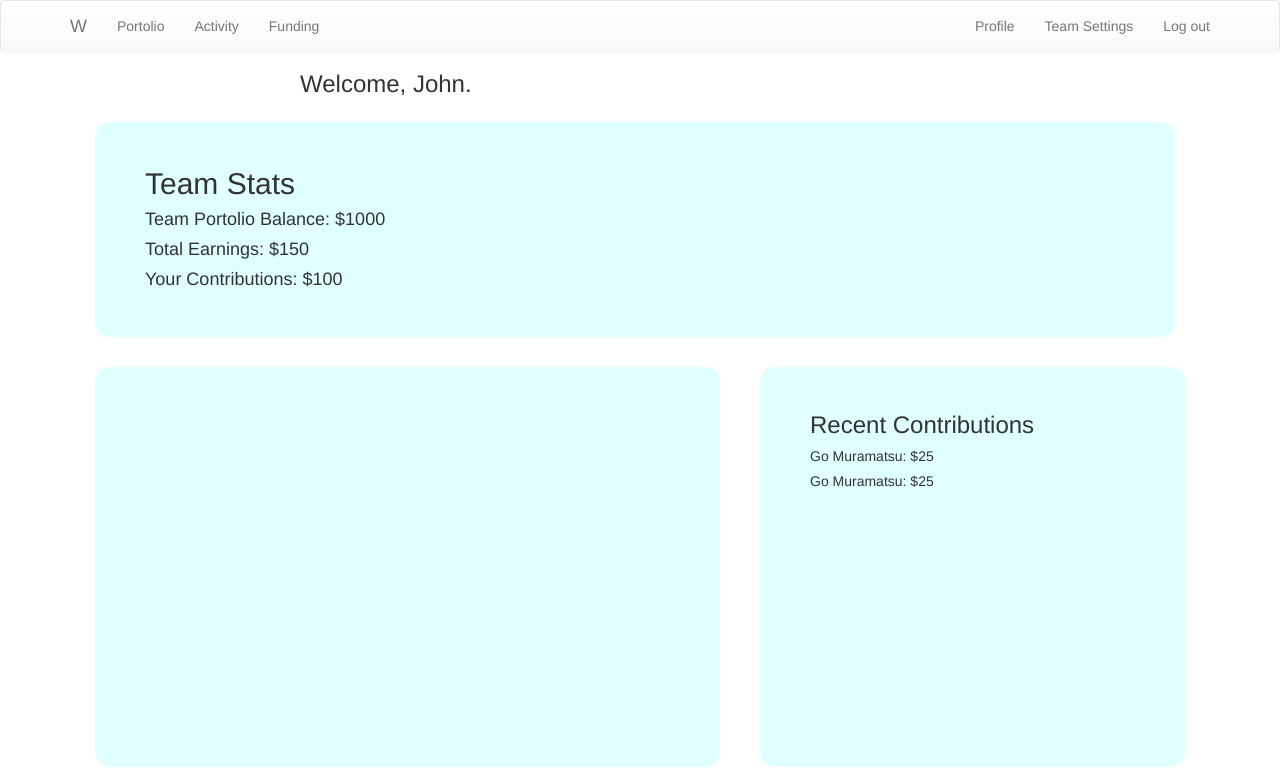
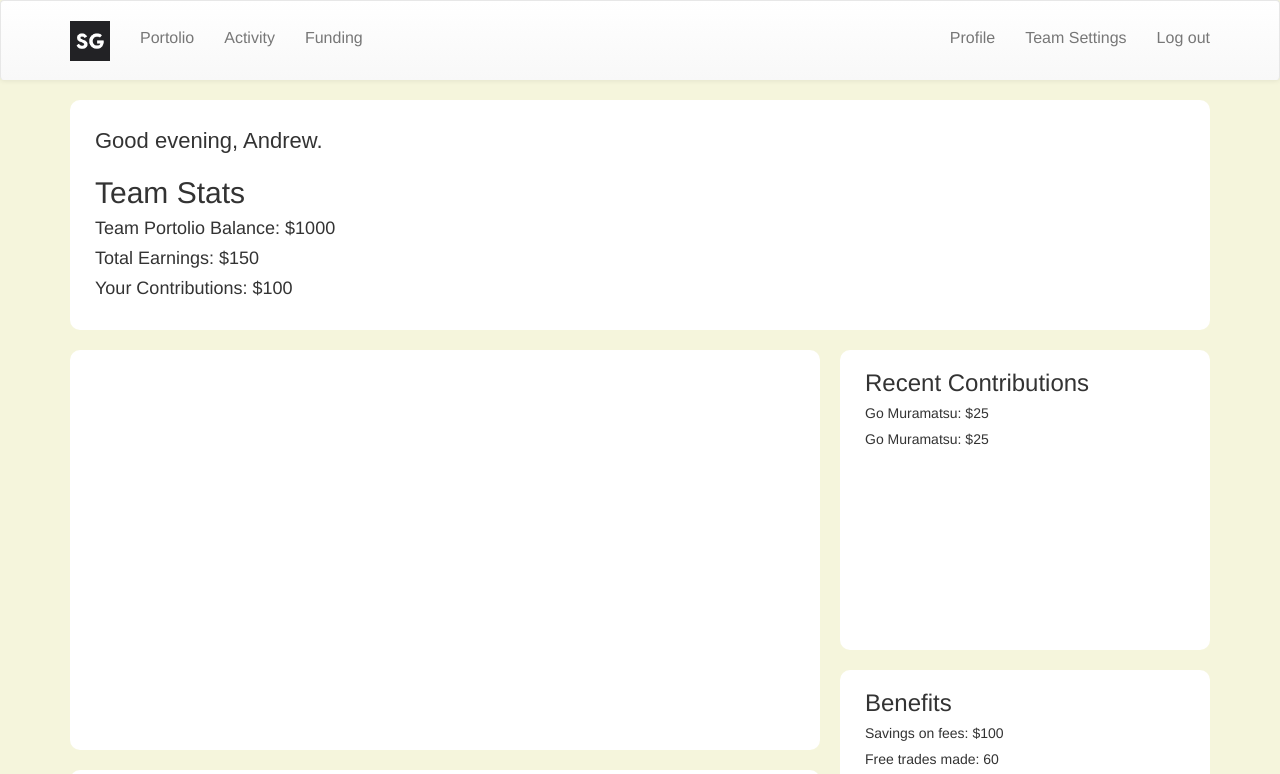
Before and after one commit to g3wanghc/wealthsimple_hack, a React app in the folder wealthsimple_app/: page / in a window 1280 px wide. Both pictures are taken after a click on the button "Sign In". Shown: the top 774 px of the page. Built offline with nearby package versions, Linux system fonts and the light colour scheme.

Commit message:
restyle the internal views

```diff
--- a/wealthsimple_app/src/Dashboard.js
+++ b/wealthsimple_app/src/Dashboard.js
@@ -13,14 +13,15 @@ class Dashboard extends React.Component {
     return (
       <div>
         <CustomNavbar loginHandler={this.props.loginHandler} pageHandler={this.props.pageHandler}/>
-        <h3 className="dashboard-wrapper">Welcome, John.</h3>
         <div className="container">
           <div className="dashboard-whole">
+            <p className="dashboard-wrapper">Good evening, Andrew.</p>
             <h2>Team Stats</h2>
             <h4>Team Portolio Balance: $1000</h4>
             <h4>Total Earnings: $150</h4>
             <h4>Your Contributions: $100</h4>
           </div>
+
           <div className="dashboard-left">
           </div>
           <div className="dashboard-right">
--- a/wealthsimple_app/src/Navbar.js
+++ b/wealthsimple_app/src/Navbar.js
@@ -1,6 +1,7 @@
 import React from 'react';
 import {Nav, Navbar, NavItem} from 'react-bootstrap';
 import Helpers from './helpers.js';
+import Icon from './static/acronym.png';
 import './custom_style.css';
 
 class CustomNavbar extends React.Component {
@@ -21,13 +22,31 @@ class CustomNavbar extends React.Component {
 
   render() {
     return (
-      <Navbar>
+      <Navbar
+        style={{
+          height: '80px',
+          verticalAlign: 'middle'
+        }}
+      >
         <Navbar.Header>
           <Navbar.Brand>
-            <a onClick={() => this.switchPage('dashboard')}> W </a>
+            <img src={Icon}
+              style={{
+                width: '70px',
+                height: '70px',
+                marginTop: '5px'
+              }}
+            />
           </Navbar.Brand>
         </Navbar.Header>
-        <Nav pullLeft>
+        <Nav pullLeft
+          style={{
+                fontFamily: 'Helvetica Neue, Arial, sans-serif',
+                fontSize: '16px',
+                marginTop: '12px',
+                fontWeight: '500'
+              }}
+        >
           <NavItem eventKey={1} onClick={() => this.switchPage('dashboard')}>
             Portolio
           </NavItem>
@@ -38,7 +57,14 @@ class CustomNavbar extends React.Component {
             Funding
           </NavItem>
         </Nav>
-        <Nav pullRight>
+        <Nav pullRight
+          style={{
+                fontFamily: 'Helvetica Neue, Arial, sans-serif',
+                fontSize: '16px',
+                marginTop: '12px',
+                fontWeight: '500'
+              }}
+        >
           <NavItem eventKey={1} onClick={() => this.switchPage('profile')}>
             Profile
           </NavItem>
--- a/wealthsimple_app/src/activity.js
+++ b/wealthsimple_app/src/activity.js
@@ -19,7 +19,7 @@ class Activity extends React.Component {
     return (
       <div>
       	<CustomNavbar loginHandler={this.props.loginHandler} pageHandler={this.props.pageHandler} />
-      	<div className="main-content-wrapper">
+      	<div className="container">
 					<h3>Activity</h3>
 					<div className="activity-top">
 						<div className="item-space">
--- a/wealthsimple_app/src/custom_style.css
+++ b/wealthsimple_app/src/custom_style.css
@@ -1,4 +1,13 @@
 /* Page */
+
+html, body {
+  background-color: beige;
+}
+
+#root {
+  height: 100%;
+  background-color: beige;
+}
 
 .pageContainer {
     display: table;
@@ -21,97 +30,72 @@
 /* -------------- */
 
 .dashboard-wrapper {
-	padding-left: 300px;
+    padding-top: 25px;
+    margin-bottom: 20px;
+    font-family: Arial, Helvetica, sans-serif;
+    font-size: 22px;
 }
 
 .container {
    height: auto;
-   overflow: hidden;
+   overflow: scroll;
 }
 
 .dashboard-whole {
-    width: 1080px;
-    float: center;
-    border-radius: 15px;
-    margin-left: 25px;
-    padding-top: 25px;
-    padding-left: 50px;
-    padding-right: 50px;
-    padding-bottom: 25px;
-    margin-top: 15px;
-    margin-bottom: 15px;
-    height: 215px;
-    background: LightCyan;
+    width: 100%;
+    margin-bottom: 10px;
+    padding-left: 25px;
+    height: 230px;
+    background: white;
+    border-radius: 10px;
 }
 
 .dashboard-left {
-    width: 625px;
+    width: 750px;
     float: left;
-    border-radius: 15px;
-
-    padding-top: 25px;
-    padding-left: 50px;
-    padding-right: 50px;
-    padding-bottom: 25px;
-    margin-left: 25px;
-    margin-top: 15px;
-    margin-bottom: 15px;
+    margin-top: 10px;
+    margin-bottom: 10px;
+    padding-left: 25px;
     height: 400px;
-    background: LightCyan;
+    background: white;
+    border-radius: 10px;
 }
 
 .dashboard-right {
-    width: 425px;
+    width: 370px;
     float: right;
-    border-radius: 15px;
-    margin-right: 25px;
-    padding-top: 25px;
-    padding-left: 50px;
-    padding-right: 50px;
-    padding-bottom: 25px;
-    margin-top: 15px;
-    margin-bottom: 15px;
-    height: 400px;
-    background: LightCyan;
+    margin-top: 10px;
+    margin-bottom: 10px;
+    padding-left: 25px;
+    height: 300px;
+    background: white;
+    border-radius: 10px;
 }
 
 .dashboard-left-small {
-    width: 625px;
+    width: 750px;
     float: left;
-    border-radius: 15px;
-
-    padding-top: 25px;
-    padding-left: 50px;
-    padding-right: 50px;
-    padding-bottom: 25px;
-    margin-left: 25px;
-    margin-top: 15px;
-    margin-bottom: 15px;
-    height: 220px;
-    background: LightCyan;
+    margin-top: 10px;
+    margin-bottom: 10px;
+    padding-left: 25px;
+    height: 400px;
+    background: white;
+    border-radius: 10px;
 }
 
 .dashboard-right-small {
-    width: 425px;
+    width: 370px;
     float: right;
-    border-radius: 15px;
-    margin-right: 25px;
-    padding-top: 25px;
-    padding-left: 50px;
-    padding-right: 50px;
-    padding-bottom: 25px;
-    margin-top: 15px;
-    margin-bottom: 15px;
-    height: 220px;
-    background: LightCyan;
-}
-
-.main-content-wrapper {
-    margin-left: 15%;
-    margin-right: 15%;
+    margin-top: -90px;
+    margin-bottom: 10px;
+    padding-left: 25px;
+    height: 300px;
+    background: white;
+    border-radius: 10px;
 }
 
 .navbar.navbar-default {
+  margin-bottom: none;
   border-bottom: none;
 }
 
--- a/wealthsimple_app/src/funding.js
+++ b/wealthsimple_app/src/funding.js
@@ -23,7 +23,7 @@ class Funding extends React.Component {
     return (
       <div>
       	<CustomNavbar loginHandler={this.props.loginHandler} pageHandler={this.props.pageHandler} />
-      	<div className="main-content-wrapper">
+      	<div className="container">
 					<Tabs defaultActiveKey={1} id="uncontrolled-tab-example">
             <Tab eventKey={1} title="Deposit">
               <h3>Deposit</h3>
--- a/wealthsimple_app/src/profile.js
+++ b/wealthsimple_app/src/profile.js
@@ -19,7 +19,7 @@ class Profile extends React.Component {
     return (
       <div>
       	<CustomNavbar loginHandler={this.props.loginHandler} pageHandler={this.props.pageHandler} />
-      	<div className="main-content-wrapper">
+      	<div className="container">
 					<Tabs defaultActiveKey={1} id="uncontrolled-tab-example">
 					  <Tab eventKey={1} title="Profile">
 					  	<div className="tab-content">
--- a/wealthsimple_app/src/settings.js
+++ b/wealthsimple_app/src/settings.js
@@ -19,7 +19,7 @@ class Settings extends React.Component {
     return (
       <div>
       	<CustomNavbar loginHandler={this.props.loginHandler} pageHandler={this.props.pageHandler} />
-      	<div className="main-content-wrapper">
+      	<div className="container">
       		TODO: add stuff about team settings
       	</div>
   		</div>
```
Also changed, not shown: wealthsimple_app/src/static/acronym.png (added), wealthsimple_app/src/static/favicon.ico (added), wealthsimple_app/src/static/logo.png (added).
